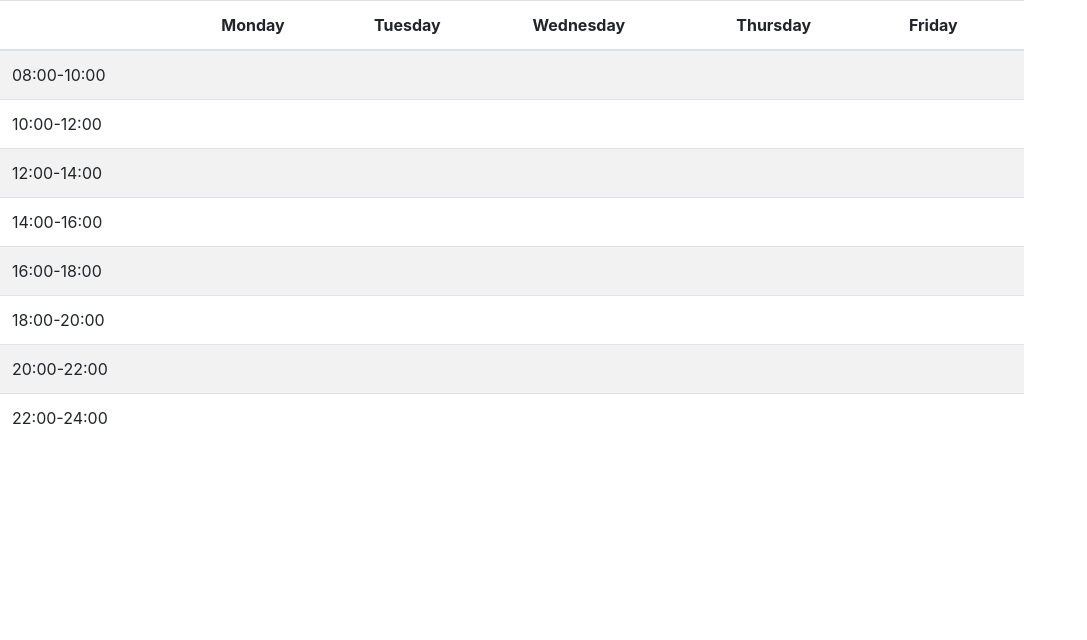
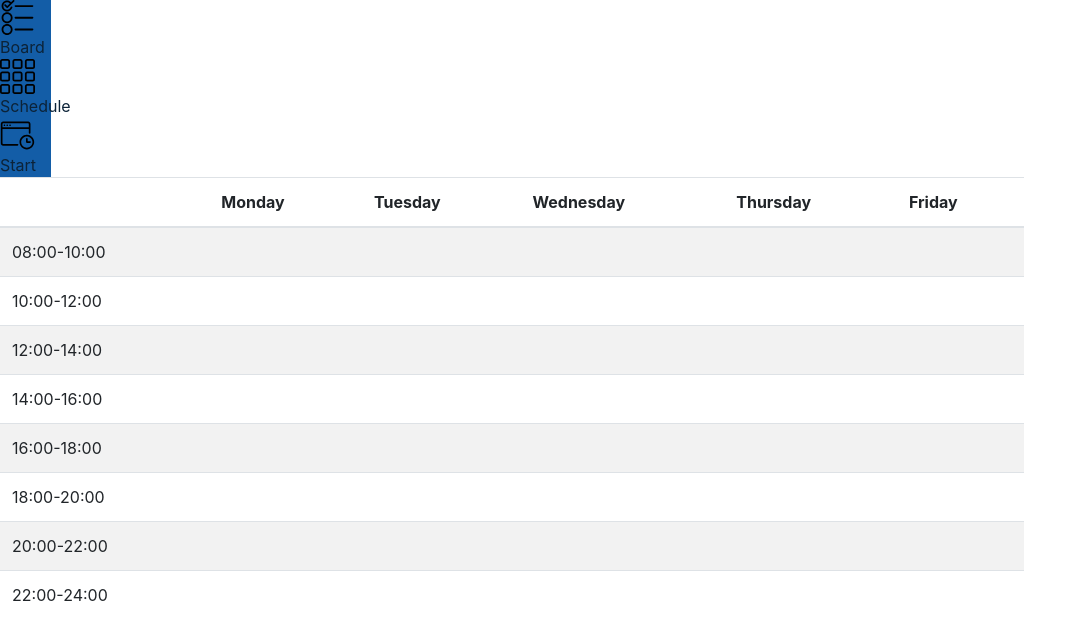
Before and after one commit to LiviaCavalcanti/ToDoBoard, a React (Create React App) app in the folder front/: page /schedule in a window 1280 px wide. Shown: the top 640 px of the page, without its empty margins (0-1087 px from the left). Built offline with nearby package versions, Linux system fonts and the light colour scheme.

Commit message:
adicionando barra lateral

```diff
--- /dev/null
+++ b/front/src/components/Schedule/index.css
@@ -0,0 +1,3 @@
+#ScheduleTable{
+    color:blue;
+}
--- a/front/src/components/Schedule/index.js
+++ b/front/src/components/Schedule/index.js
@@ -1,11 +1,15 @@
 import React, {Component} from 'react'
 import ScheduleTable from '../ScheduleTable'
+import SideBar from '../SideBar';
 
 
 class Schedule extends Component {
     render() {
         return(
-            <ScheduleTable/>
+            <div>
+                <SideBar/>
+                <ScheduleTable />
+            </div>
         )
     }
 }
```
